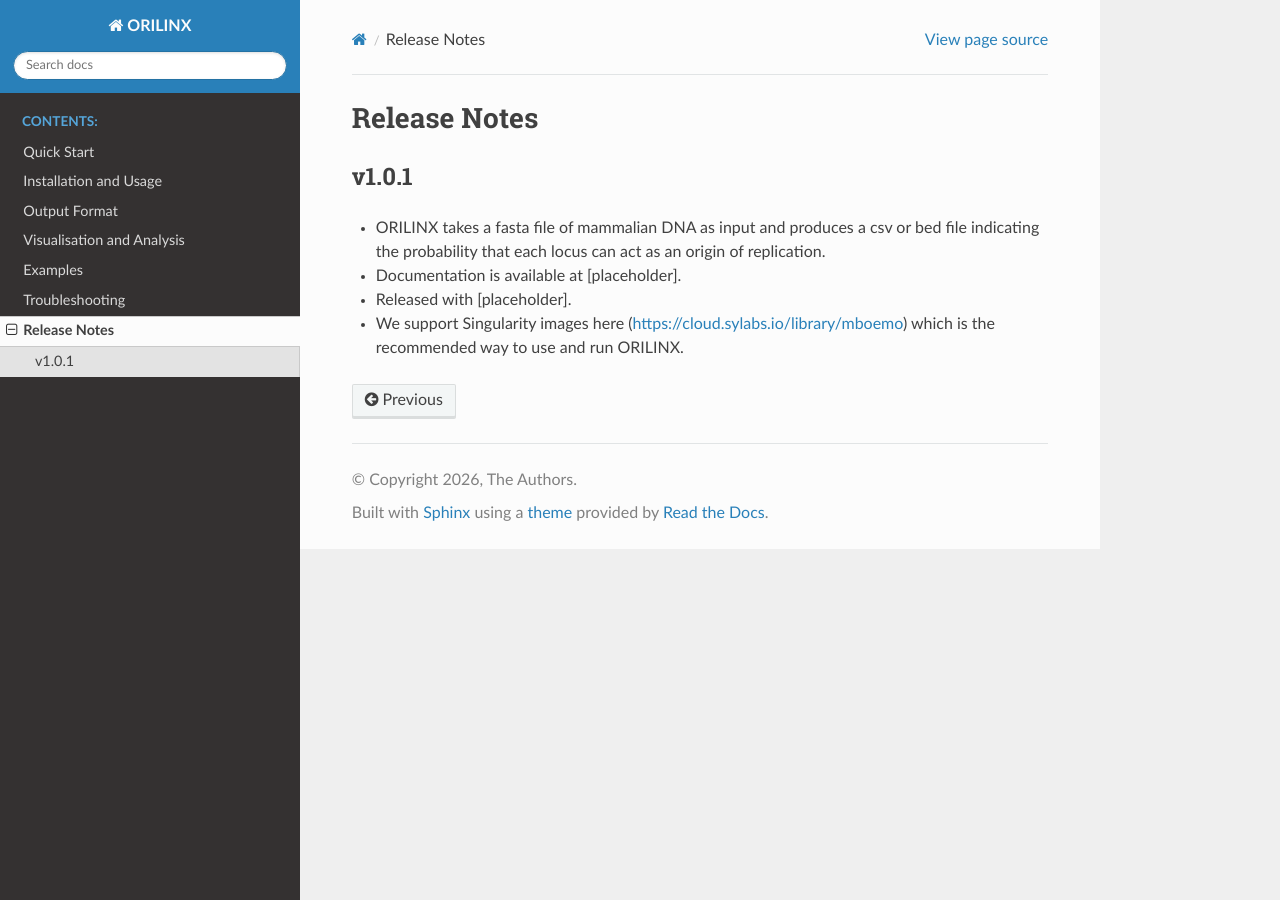
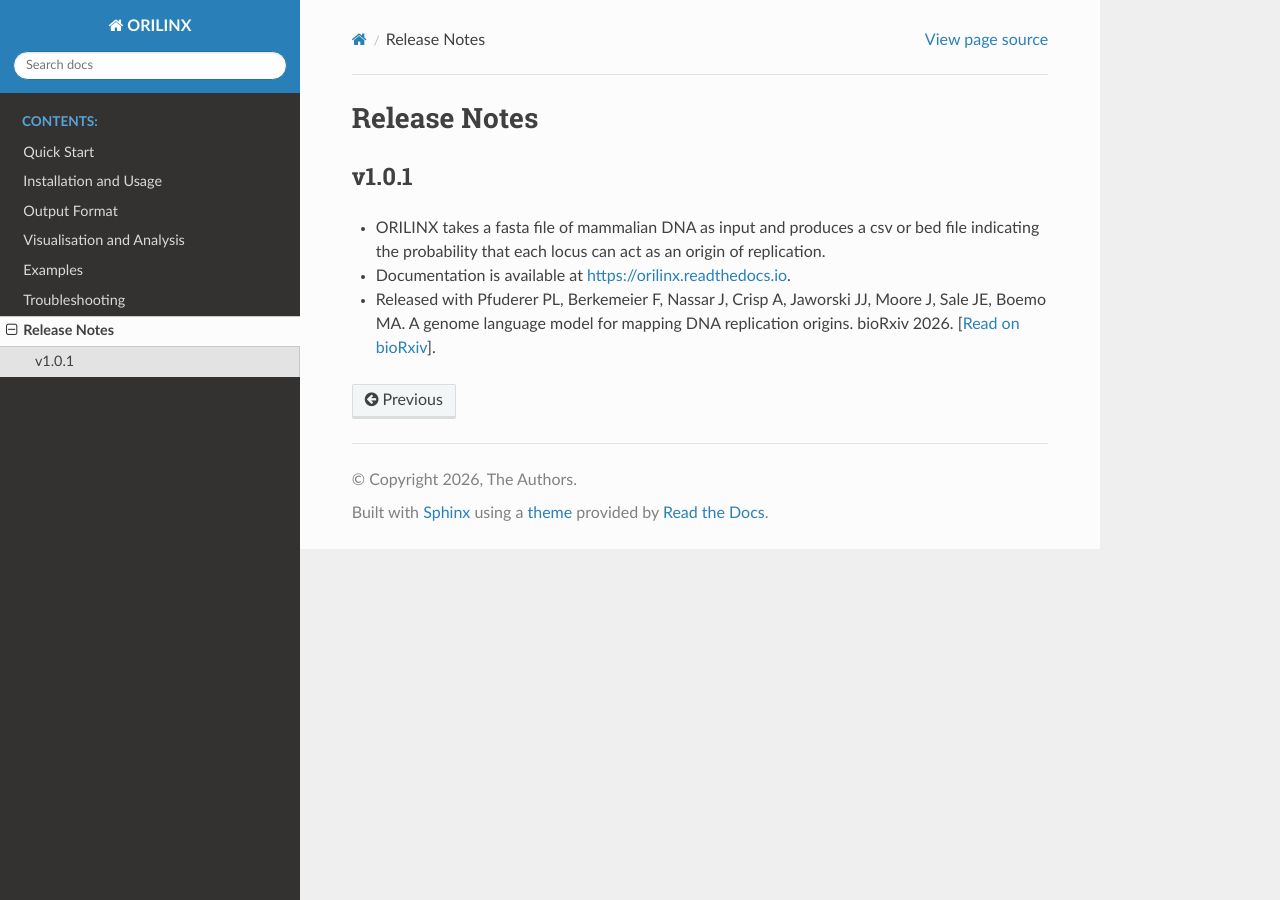
Before and after one commit to Pfuderer/ORILINX, a Sphinx documentation site: the page built from docs/source/releaseNotes.rst, in a window 1280 px wide. Built offline with Sphinx 7.4.7 and the Read the Docs theme 3.1.0, drawn with Linux system fonts in a browser that asks for light colours.

Commit message:
update with bioRxiv DOI

```diff
--- a/docs/source/index.rst
+++ b/docs/source/index.rst
@@ -27,7 +27,7 @@ Publications
 
 If you use ORILINX for your research, please cite our publication:
 
-Pfuderer PL, Berkemeier F, Nassar J, Crisp A, Jaworski JJ, Moore J, Sale JE, Boemo MA. A genome language model for mapping DNA replication origins. bioRxiv 2026. [DOI]
+Pfuderer PL, Berkemeier F, Nassar J, Crisp A, Jaworski JJ, Moore J, Sale JE, Boemo MA. A genome language model for mapping DNA replication origins. bioRxiv 2026. [`Read on bioRxiv <https://doi.org/10.64898/2026.01.29.702604>`_]
 
 Bugs, Questions, and Comments
 -----------------------------
--- a/docs/source/releaseNotes.rst
+++ b/docs/source/releaseNotes.rst
@@ -7,6 +7,5 @@ v1.0.1
 -----------------
 
 * ORILINX takes a fasta file of mammalian DNA as input and produces a csv or bed file indicating the probability that each locus can act as an origin of replication.
-* Documentation is available at [placeholder].
-* Released with [placeholder].
-* We support Singularity images here (https://cloud.sylabs.io/library/mboemo) which is the recommended way to use and run ORILINX.
+* Documentation is available at https://orilinx.readthedocs.io.
+* Released with Pfuderer PL, Berkemeier F, Nassar J, Crisp A, Jaworski JJ, Moore J, Sale JE, Boemo MA. A genome language model for mapping DNA replication origins. bioRxiv 2026. [`Read on bioRxiv <https://doi.org/10.64898/2026.01.29.702604>`_].
```
Also changed, not shown: README.md (+1 -1 lines).
